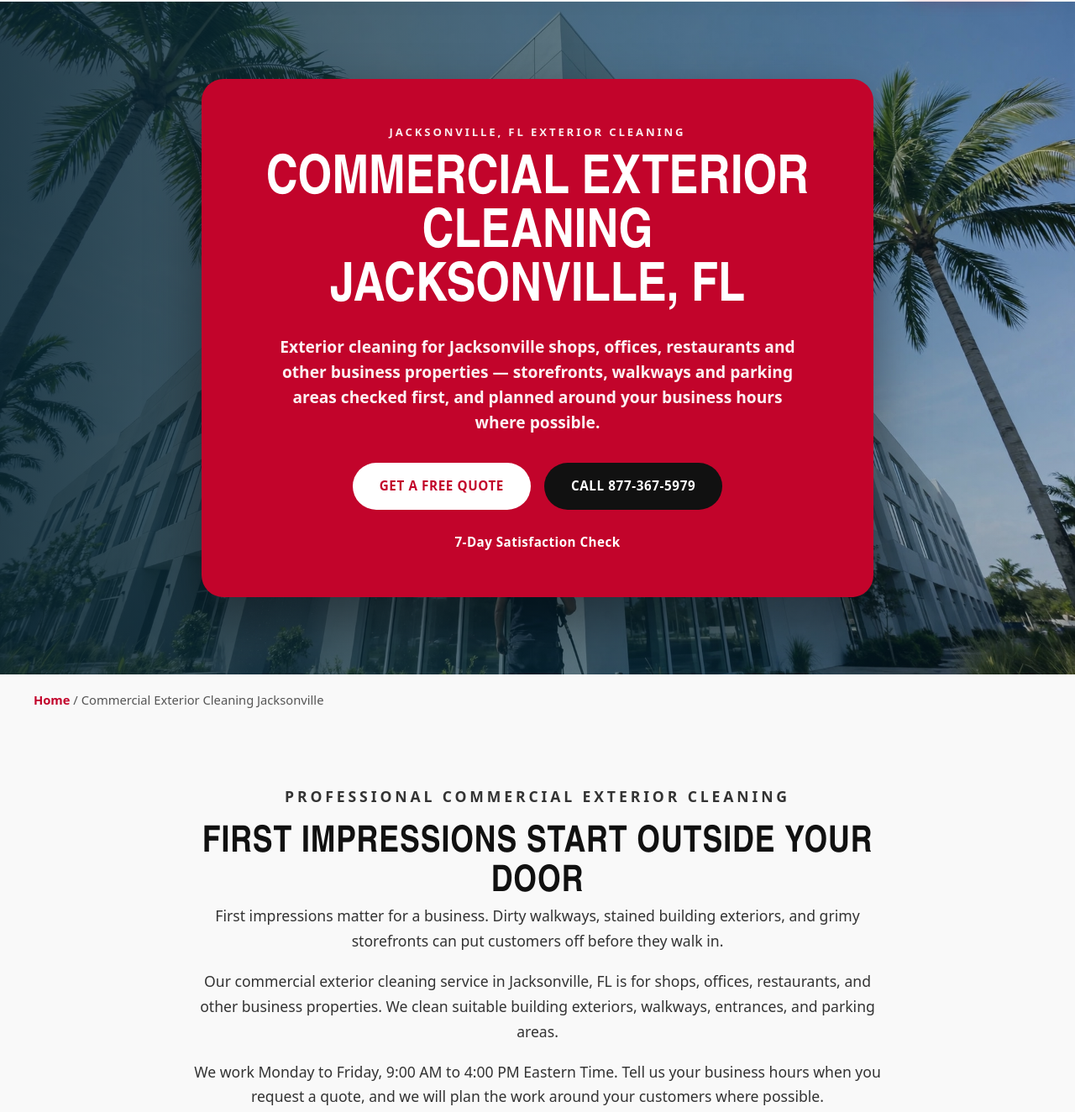
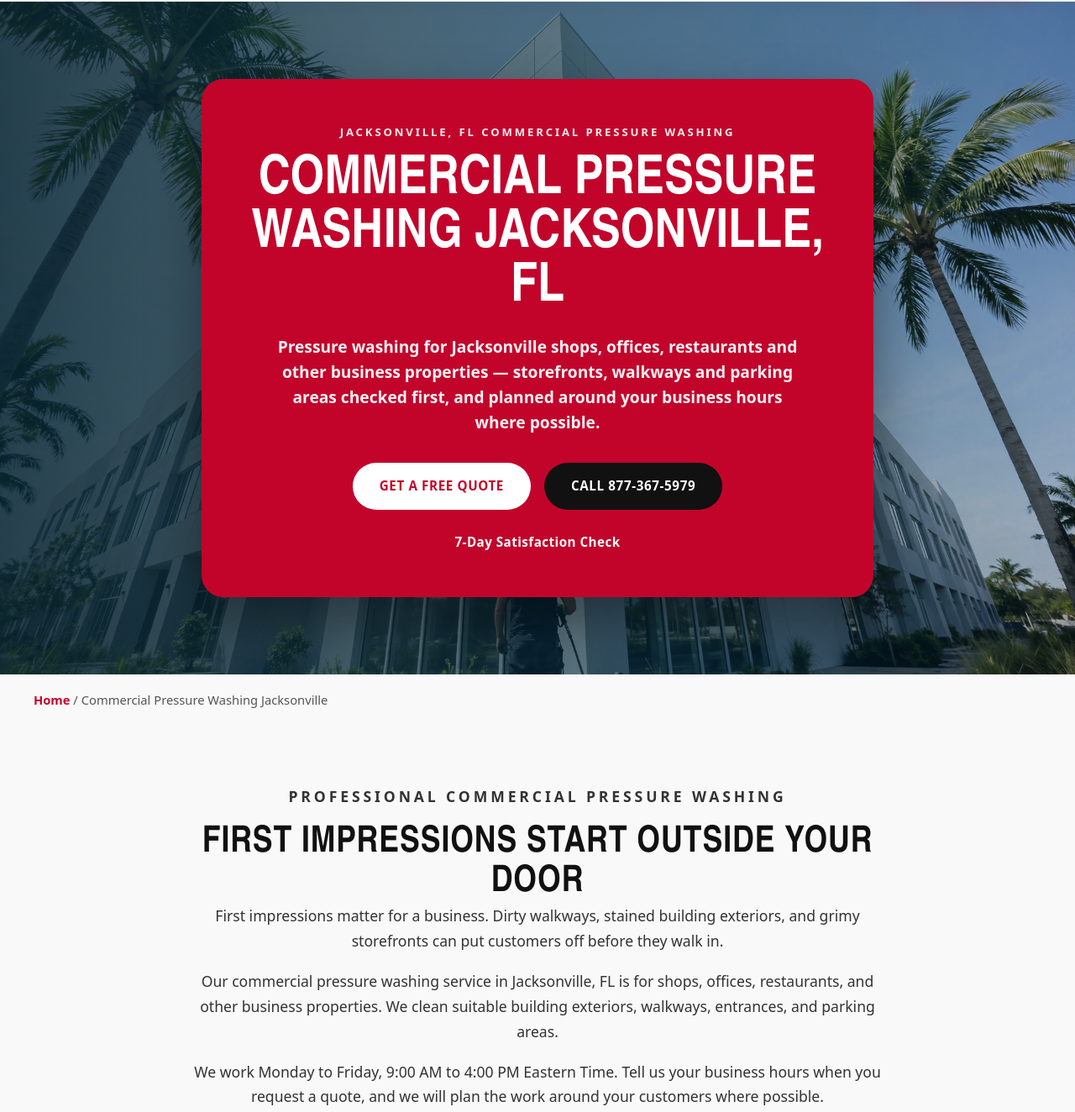
Before and after one commit to naziaseo/Pressure-Washing-Jacksonville, a plain HTML site: page commercial-exterior-cleaning.html in a window 1280 px wide. Shown: the part 91-1415 px from the top of the page at 84% size. Drawn offline with Linux system fonts and the light colour scheme.

Commit message:
committed and pushed to the githup

```diff
--- a/commercial-exterior-cleaning.html
+++ b/commercial-exterior-cleaning.html
@@ -4,8 +4,8 @@
     <meta charset="UTF-8" />
     <meta name="viewport" content="width=device-width, initial-scale=1.0" />
     <link rel="canonical" href="https://flpressurewashingjacksonville.com/commercial-exterior-cleaning.html" />
-    <title>Commercial Exterior Cleaning Jacksonville, FL</title>
-    <meta name="description" content="Professional commercial exterior cleaning in Jacksonville, FL for shops, offices, restaurants and other business properties." />
+    <title>Commercial Pressure Washing Jacksonville, FL</title>
+    <meta name="description" content="Commercial pressure washing in Jacksonville, FL for storefronts, offices, restaurants, HOAs and property managers. Free estimates." />
       <link
       rel="preload"
       href="assets/fonts/manrope-latin-v23.woff2?v=20261106"
@@ -200,9 +200,9 @@
         <div class="service-hero-overlay" aria-hidden="true"></div>
         <div class="container service-hero-inner">
           <div class="rd-hero-card">
-            <p class="rd-kicker">Jacksonville, FL Exterior Cleaning</p>
-            <h1>Commercial Exterior Cleaning Jacksonville, FL</h1>
-            <p class="rd-sub">Exterior cleaning for Jacksonville shops, offices, restaurants and other business properties — storefronts, walkways and parking areas checked first, and planned around your business hours where possible.</p>
+            <p class="rd-kicker">Jacksonville, FL Commercial Pressure Washing</p>
+            <h1>Commercial Pressure Washing Jacksonville, FL</h1>
+            <p class="rd-sub">Pressure washing for Jacksonville shops, offices, restaurants and other business properties — storefronts, walkways and parking areas checked first, and planned around your business hours where possible.</p>
             <div class="rd-cta-row">
               <a href="quote.html" class="rd-btn rd-btn-white">Get a Free Quote</a>
               <a href="tel:877-367-5979" class="rd-btn rd-btn-dark">Call 877-367-5979</a>
@@ -212,15 +212,15 @@
         </div>
       </section>
 
-      <div class="container rd-crumb"><a href="./#top">Home</a> / <span>Commercial Exterior Cleaning Jacksonville</span></div>
+      <div class="container rd-crumb"><a href="./#top">Home</a> / <span>Commercial Pressure Washing Jacksonville</span></div>
 
       <section class="rd-section">
         <div class="container">
           <div class="rd-intro">
-            <p class="rd-kicker">Professional Commercial Exterior Cleaning</p>
+            <p class="rd-kicker">Professional Commercial Pressure Washing</p>
             <h2 class="rd-h2">First Impressions Start Outside Your Door</h2>
             <p>First impressions matter for a business. Dirty walkways, stained building exteriors, and grimy storefronts can put customers off before they walk in.</p>
-            <p>Our commercial exterior cleaning service in Jacksonville, FL is for shops, offices, restaurants, and other business properties. We clean suitable building exteriors, walkways, entrances, and parking areas.</p>
+            <p>Our commercial pressure washing service in Jacksonville, FL is for shops, offices, restaurants, and other business properties. We clean suitable building exteriors, walkways, entrances, and parking areas.</p>
             <p>We work Monday to Friday, 9:00 AM to 4:00 PM Eastern Time. Tell us your business hours when you request a quote, and we will plan the work around your customers where possible.</p>
           </div>
           <div class="rd-photo-row">
@@ -504,7 +504,7 @@
       "@context": "https://schema.org",
       "@type": "LocalBusiness",
       "name": "Jacksonville Pressure Wash",
-      "description": "Professional commercial exterior cleaning in Jacksonville, FL for shops, offices, restaurants and other business properties.",
+      "description": "Commercial pressure washing in Jacksonville, FL for storefronts, offices, restaurants, HOAs and property managers. Free estimates.",
       "url": "https://flpressurewashingjacksonville.com/commercial-exterior-cleaning.html",
       "telephone": "+1-877-367-5979",
       "email": "info@flpressurewashingjacksonville.com",
```
